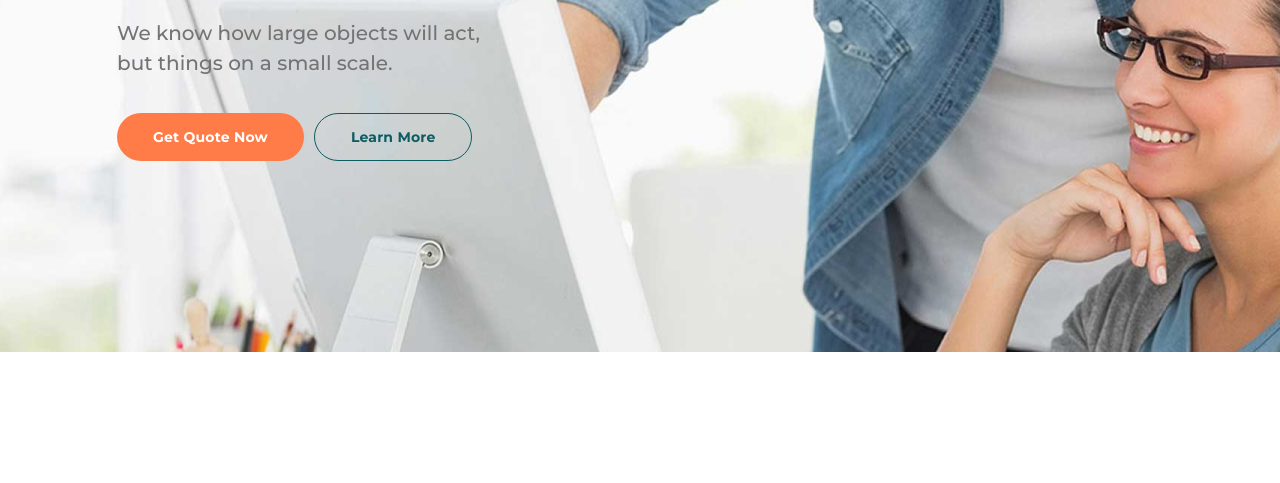
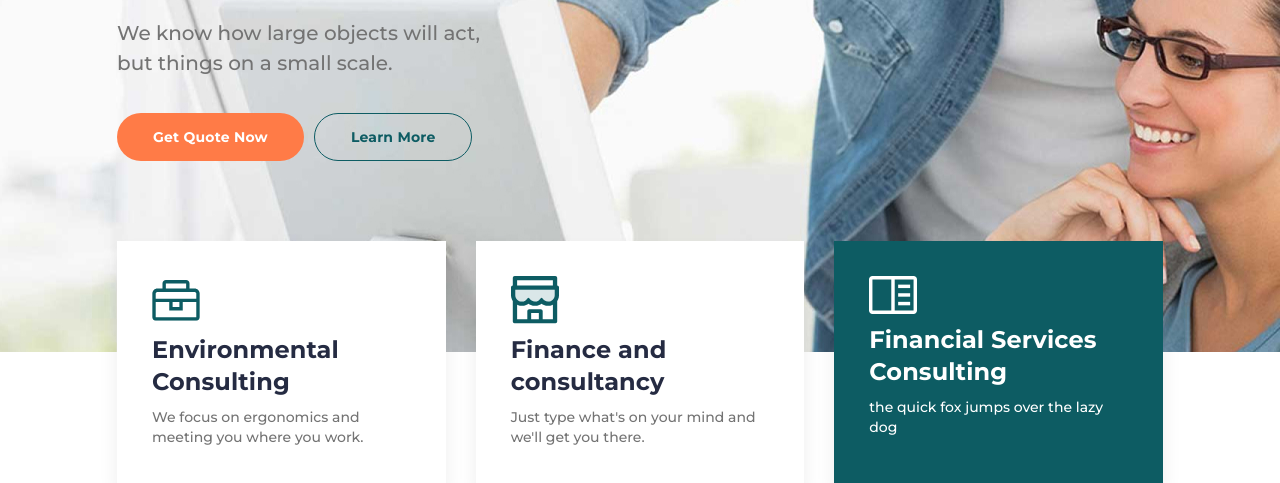
Before and after one commit to VladyslavOrlov/Relvise, a plain HTML site: page index.html in a window 1280 px wide. Shown: the part 441-924 px from the top of the page. Before the commit the page ends 800 px from the top, so only its background shows below. Drawn offline with Linux system fonts and the light colour scheme.

Commit message:
block_services

```diff
--- a/css/style.css
+++ b/css/style.css
@@ -132,6 +132,11 @@ body {
 }
 .page__main-block {
 }
+.page__services {
+  position: relative;
+  z-index: 2;
+  margin: -111px 0px 0px 0px;
+}
 .main-block {
   position: relative;
 }
@@ -148,6 +153,11 @@ body {
 @media (max-width: 992px) {
   .main-block__body {
     padding: 120px 0px 191px 0px;
+  }
+}
+@media (max-width: 479px) {
+  .main-block__body {
+    padding: 115px 0px 160px 0px;
   }
 }
 
@@ -229,3 +239,77 @@ body {
     opacity: 0.5;
   }
 }
+
+.services {
+}
+.services__container {
+}
+
+.services__body {
+}
+
+@media (min-width: 670px) {
+  .services__body {
+    display: flex;
+    flex-wrap: wrap;
+    margin: 0px -15px;
+  }
+}
+.services__column {
+  flex: 0 1 33.333%;
+}
+
+@media (min-width: 670px) {
+  .services__column {
+    padding: 0px 15px;
+  }
+}
+@media (max-width: 992px) {
+  .services__column {
+    flex: 0 1 50%;
+  }
+  .services__column:not(:last-child) {
+    margin: 0px 0px 30px 0px;
+  }
+  .services__column:last-child {
+    flex: 1 1 100%;
+  }
+}
+.services__item {
+  height: 100%;
+  box-shadow: 0px 13px 19px rgba(0, 0, 0, 0.07);
+  background-color: #fff;
+  padding: 35px;
+}
+@media (max-width: 479px) {
+  .services__item {
+    padding: 25px;
+  }
+}
+.item-service {
+}
+.item-service_green {
+  background-color: #0d5c63;
+}
+
+.item-service_green .item-service__title {
+  color: #fff;
+}
+.item-service_green .item-service__text {
+  color: #fff;
+}
+.item-service > *:not(:last-child) {
+  margin: 0px 0px 10px 0px;
+}
+.item-service__icon {
+}
+.item-service__title {
+  font-weight: 700;
+  letter-spacing: 0.1px;
+  font-size: 24px;
+  line-height: 133%;
+}
+.item-service__text {
+  color: #737373;
+  line-height: 142%;
+}
--- a/index.html
+++ b/index.html
@@ -53,6 +53,39 @@
           <img src="img/mainblock/cover.jpg" alt="cover">
         </div>
       </div>
+      <section class="page__services services">
+        <div class="services__container _container">
+          <div class="services__body">
+            <div class="services__column">
+              <div class="services__item item-service">
+                <div class="item-service__icon">
+                  <img src="img/services/1.svg" alt="1">
+                </div>
+                <h3 class="item-service__title">Environmental Consulting</h3>
+                <div class="item-service__text">We focus on ergonomics and meeting you where you work. </div>
+              </div>
+            </div>
+            <div class="services__column">
+              <div class="services__item item-service">
+                <div class="item-service__icon">
+                  <img src="img/services/2.svg" alt="2">
+                </div>
+                <h3 class="item-service__title">Finance and consultancy </h3>
+                <div class="item-service__text">Just type what's on your mind and we'll get you there. </div>
+              </div>
+            </div>
+            <div class="services__column">
+              <div class="services__item item-service item-service_green">
+                <div class="item-service__icon">
+                  <img src="img/services/3.svg" alt="3">
+                </div>
+                <h3 class="item-service__title">Financial Services Consulting</h3>
+                <div class="item-service__text">the quick fox jumps over the lazy dog </div>
+              </div>
+            </div>
+          </div>
+        </div>
+      </section>
     </main>
     <footer class="footer"></footer>
   </div>
```
Also changed, not shown: img/services/1.svg (added), img/services/2.svg (added), img/services/3.svg (added).
